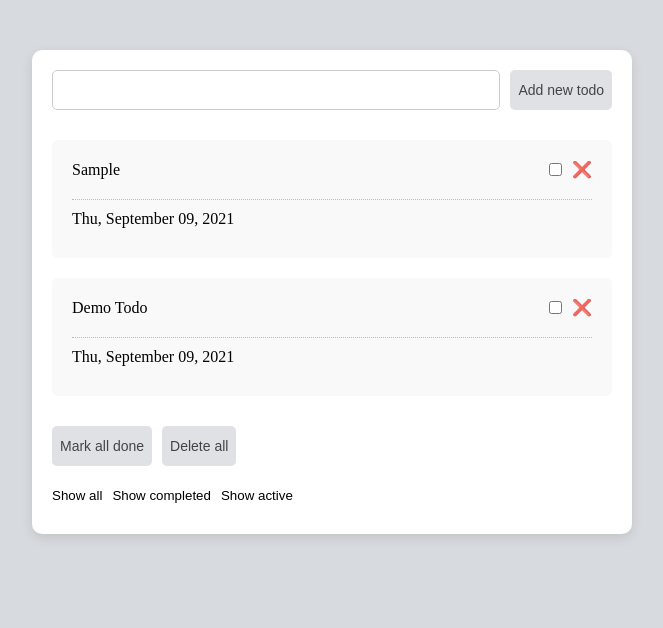
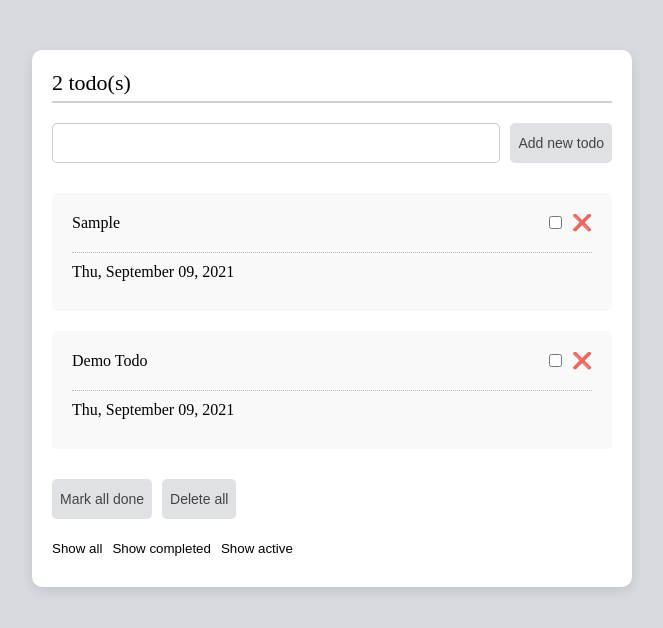
Before and after one commit to zilahir/TO00BL10-3009, a website built with webpack: page index.html in a window 1280 px wide. Both pictures are taken after typing "Sample" into the empty fields and a click on the button "Add new todo". Shown: the whole page, without its empty margins (308-971 px from the left). Built offline with nearby package versions, Linux system fonts and the light colour scheme; files whose address does not match are found by name.

Commit message:
added counter

```diff
--- a/src/styles/partials/TodoContainer.scss
+++ b/src/styles/partials/TodoContainer.scss
@@ -83,4 +83,14 @@
             font-weight: 700;
         }
     }
+
+    .todo-counter {
+        margin-bottom: 20px;
+        border-bottom: 2px solid rgba($color: #444, $alpha: 0.25);
+        padding-bottom: 5px;
+
+        p {
+            font-size: 22px;
+        }
+    }
 }
--- a/src/utils/globals.js
+++ b/src/utils/globals.js
@@ -10,6 +10,7 @@ const showAllTodosButton = document.getElementById('show-all')
 const showCompletedTodosButton = document.getElementById('show-completed')
 const showActiveTodosButton = document.getElementById('show-active')
 const errorMessageContainer = document.getElementById('error-container')
+const todoCounter = document.getElementById('todo-counter');
 
 export const FILTER_ALL = 'FILTER_ALL'
 export const FILTER_ACTIVE = 'FILTER_ACTIVE'
@@ -25,6 +26,7 @@ const elements = {
     markAllDoneButton,
     deleteAllTodosButton,
     errorMessageContainer,
+    todoCounter,
     filters: [
         {
             selector: showAllTodosButton, logic: FILTER_ALL, label: 'all',
--- a/src/utils/localStorage.js
+++ b/src/utils/localStorage.js
@@ -1,3 +1,5 @@
+import elements from "./globals"
+
 function getAllTodos() {
     const todoItems = window.localStorage.getItem('todos')
     return JSON.parse(todoItems)
@@ -8,6 +10,7 @@ function addTodo(todo) {
     if (Array.isArray(currentItems)) {
         const newState = [...currentItems, todo]
         window.localStorage.setItem('todos', JSON.stringify(newState))
+        elements.todoContainer.querySelector('p').innerHTML = `${newState.length} todo(s)`
     }
     return currentItems
 }
--- a/src/utils/setup.js
+++ b/src/utils/setup.js
@@ -44,6 +44,7 @@ function handleRemoveTodo(event) {
     const todos = JSON.parse(window.localStorage.getItem('todos'))
     const filtered = todos.filter(todo => todo.id.toString() !== event.detail)
     window.localStorage.setItem('todos', JSON.stringify(filtered))
+    elements.todoContainer.querySelector('p').innerHTML = `${filtered.length} todo(s)`
     const todo = new Todo({id: event.detail})
     todo.remove()
 }
@@ -77,6 +78,12 @@ function setup() {
         button.selector.innerHTML = `Show ${button.label}`;
         return button.selector.addEventListener('click', () => handleFilterLogic(button.logic, button.label))
     })
+    const todoCounterContainer = document.createElement('div');
+    todoCounterContainer.setAttribute('id', 'todo-counter');
+    todoCounterContainer.setAttribute('class', 'todo-counter');
+    const todoCounter = document.createElement('p');
+    todoCounterContainer.append(todoCounter);
+    elements.todoContainer.prepend(todoCounterContainer);
 }
 
 export default setup
```
Also changed, not shown: README.md.
